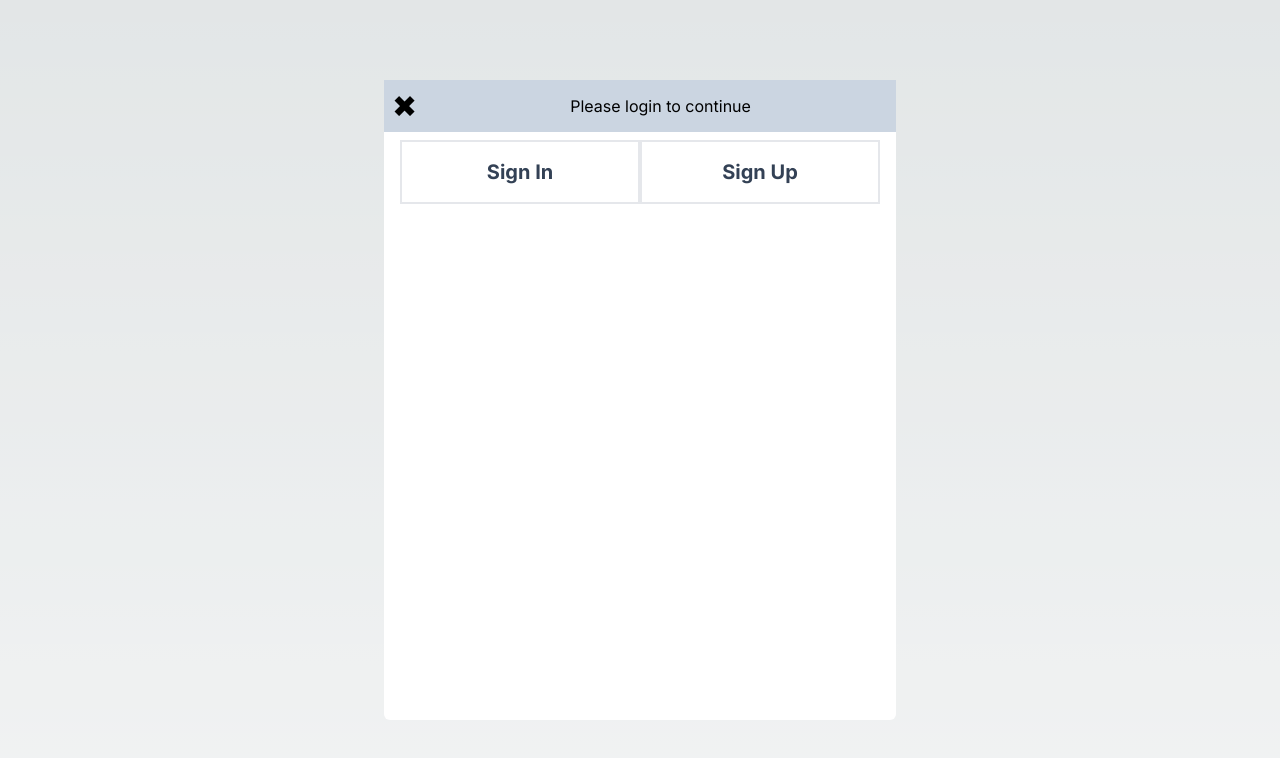
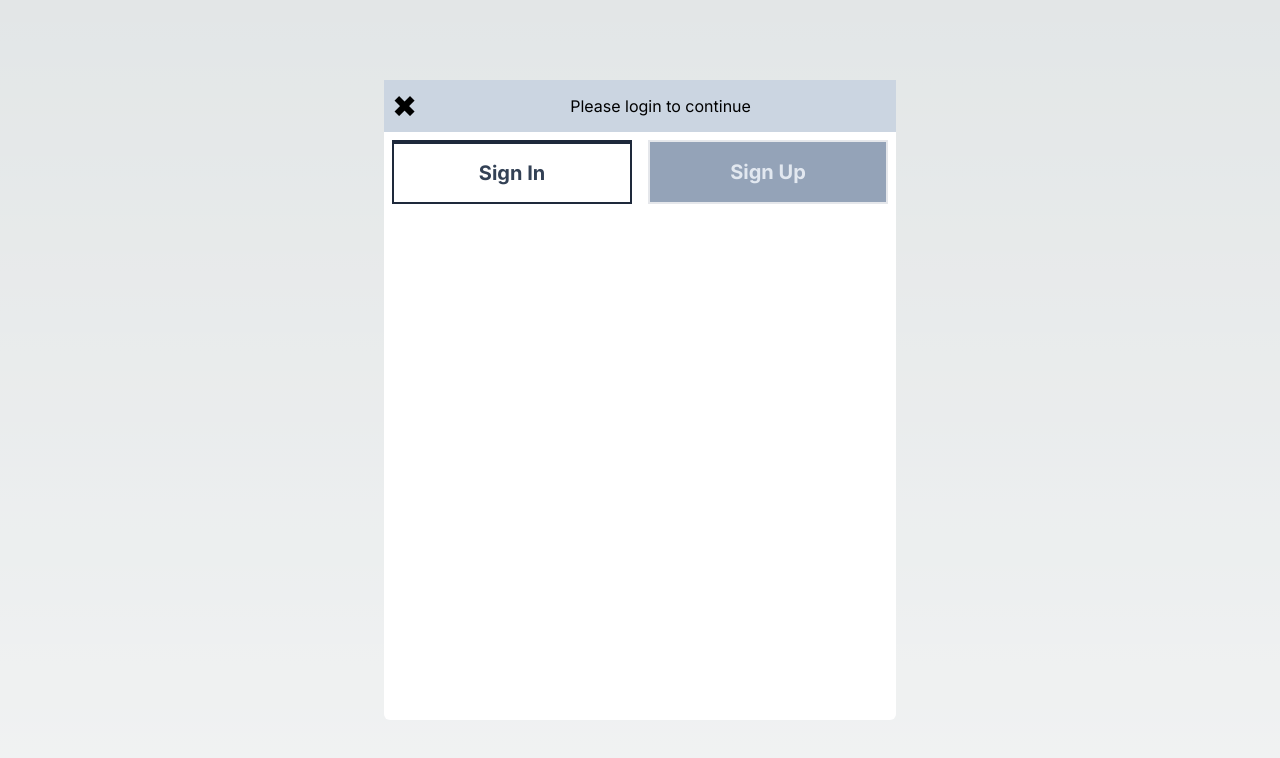
Before and after one commit to mcaupybugs/MConvertify, a Next.js app: page / in a window 1280 px wide. Both pictures are taken after a click on the button "SignUp". Shown: the top 758 px of the page. Built offline with nearby package versions, Linux system fonts and the light colour scheme.

Commit message:
Adding the active tab in login

```diff
--- a/app/components/authentication/modal.tsx
+++ b/app/components/authentication/modal.tsx
@@ -1,9 +1,34 @@
-import React from 'react';
+import React, { useEffect, useRef } from 'react';
 import { AuthType } from '../navbar';
 import SignIn from './signIn';
 import SignUp from './signUp';
 
 const Modal = ({toggleAuth}) => {
+
+    const signInButton = useRef(null);
+    const signUpButton = useRef(null);
+
+    const makeActive = (authSelected : AuthType) => {
+        const inactiveClasses = "border-2 border-solid w-full ml-2 mr-2 text-slate-200 font-bold text-xl bg-slate-400"
+        const activeClasses = "border-2 border-solid w-full ml-2 mr-2 text-slate-700 font-bold text-xl border-t-4 border-slate-800"
+        var signInElement = signInButton.current;
+        var signUpElement = signUpButton.current;
+        if (!signInElement || !signUpElement){
+            return;
+        }
+        if(authSelected === AuthType.Login){
+            signInElement.className = activeClasses;
+            signUpElement.className = inactiveClasses;
+        }else{
+            signInElement.className = inactiveClasses;
+            signUpElement.className = activeClasses;
+        }
+    }
+
+    useEffect(()=>{
+        makeActive(AuthType.Login);
+    }, [])
+
     return(
         <div className='flex bg-white/30 h-screen w-screen justify-center items-center text-black'>
             <div className='flex flex-col h-4/5 w-2/5 bg-white rounded-md'>
@@ -14,8 +39,8 @@ const Modal = ({toggleAuth}) => {
                     </div>
                 </div>
                 <div className='flex flex-row justify-evenly w-full h-16 mt-2'>
-                    <button className='border-2 border-solid w-full ml-4 text-slate-700 font-bold text-xl'>Sign In</button>
-                    <button className='border-2 border-solid w-full mr-4 text-slate-700 font-bold text-xl'>Sign Up</button>
+                    <button className='border-2 border-solid w-full ml-4 text-slate-700 font-bold text-xl' ref={signInButton} onClick={() => makeActive(AuthType.Login)}>Sign In</button>
+                    <button className='border-2 border-solid w-full mr-4 text-slate-700 font-bold text-xl' ref={signUpButton} onClick={() => makeActive(AuthType.SignUp)}>Sign Up</button>
                 </div>
             </div>
         </div>
```
